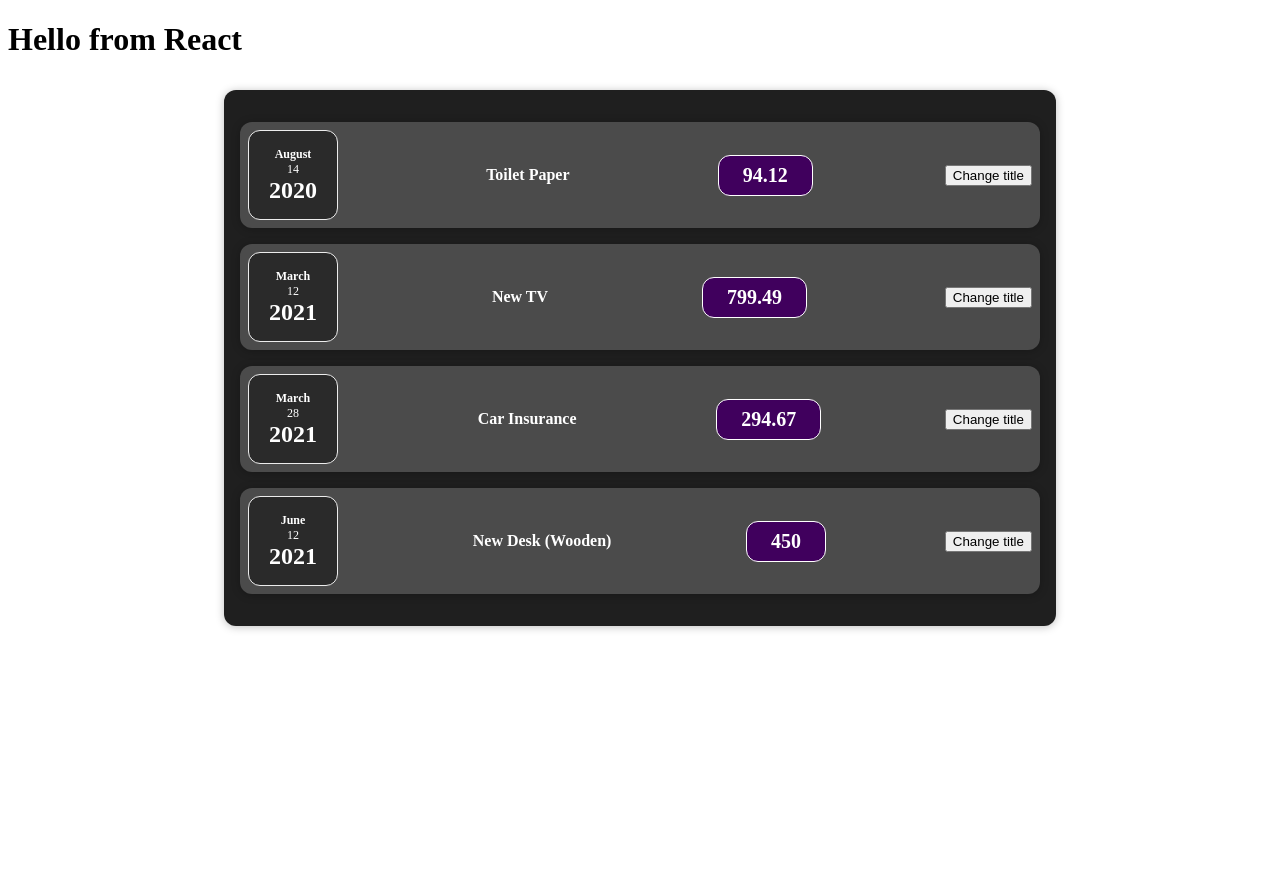
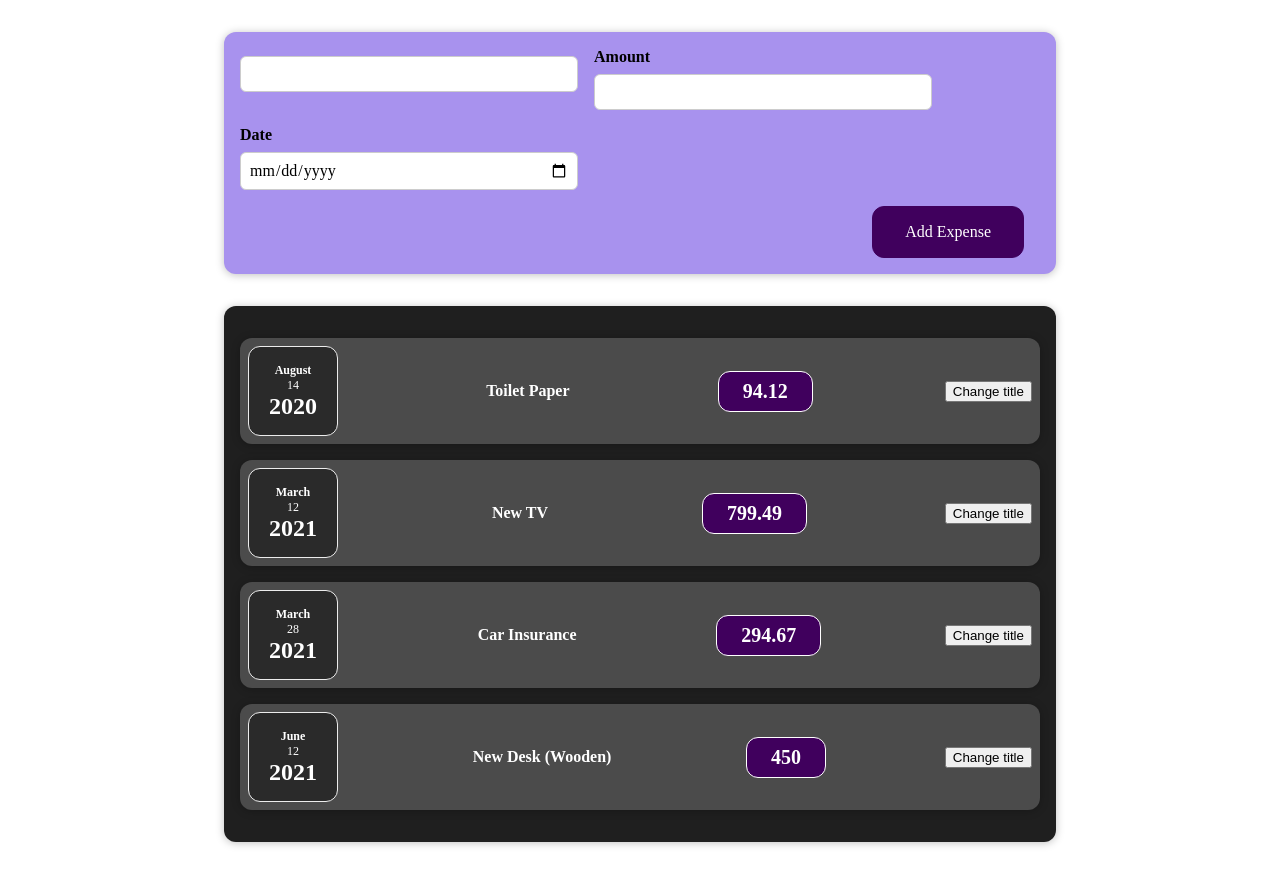
Before and after one commit to stdj91/test-app, a React (Create React App) app: page / in a window 1280 px wide. Before the commit the page ends 800 px from the top, so only its background shows below. Built offline with nearby package versions, Linux system fonts and the light colour scheme.

Commit message:
Added form

```diff
--- a/src/App.js
+++ b/src/App.js
@@ -1,4 +1,6 @@
 import Expenses from "./components/Expenses/Expenses";
+import NewExpense from "./components/NewExpense/NewExpense";
+
 
 const App = () => {
 
@@ -26,7 +28,7 @@
 
   return (
     <div className="App">
-      <h1>Hello from React</h1>
+      <NewExpense />
       <Expenses items={expenses} />
     </div>
   );
--- /dev/null
+++ b/src/components/NewExpense/ExpenseForm.css
@@ -0,0 +1,26 @@
+.new-expense__controls {
+  display: flex;
+  flex-wrap: wrap;
+  gap: 1rem;
+  margin-bottom: 1rem;
+  text-align: left;
+}
+
+.new-expense__control label {
+  font-weight: bold;
+  margin-bottom: 0.5rem;
+  display: block;
+}
+
+.new-expense__control input {
+  font: inherit;
+  padding: 0.5rem;
+  border-radius: 6px;
+  border: 1px solid #ccc;
+  width: 20rem;
+  max-width: 100%;
+}
+
+.new-expense__actions {
+  text-align: right;
+}
--- /dev/null
+++ b/src/components/NewExpense/ExpenseForm.js
@@ -0,0 +1,35 @@
+import React, { useState } from "react";
+import "./ExpenseForm.css"
+
+const ExpenseForm = (event) => {
+    const [ enteredTitle, setEnteredTitle] = useState('')
+
+    const titleChangeHandler = (event) => {
+
+       setEnteredTitle(event.target.value)
+    }
+
+    return <form>
+        <div className="new-expense__controls">
+            <div className="new-expense__control">
+                <label>{enteredTitle}</label>
+                <input type="text" onChange={titleChangeHandler}/>
+            </div>
+            <div className="new-expense__control">
+                <label>Amount</label>
+                <input type="number" min="0.01" step="0.01" />
+            </div>
+            <div className="new-expense__control">
+                <label>Date</label>
+                <input type="date" min="2019-01-01" max="2022-12-31"/>
+            </div>
+        </div>
+        <div className="new-expense__actions">
+            <button type="submit">Add Expense</button>
+        </div>
+    </form>
+}
+
+
+
+export default ExpenseForm;
--- /dev/null
+++ b/src/components/NewExpense/NewExpense.css
@@ -0,0 +1,38 @@
+.new-expense {
+  background-color: #a892ee;
+  padding: 1rem;
+  margin: 2rem auto;
+  width: 50rem;
+  max-width: 95%;
+  border-radius: 12px;
+  text-align: center;
+  box-shadow: 0 1px 8px rgba(0, 0, 0, 0.25);
+}
+
+.new-expense button {
+  font: inherit;
+  cursor: pointer;
+  padding: 1rem 2rem;
+  border: 1px solid #40005d;
+  background-color: #40005d;
+  color: white;
+  border-radius: 12px;
+  margin-right: 1rem;
+}
+
+.new-expense button:hover,
+.new-expense button:active {
+  background-color: #510674;
+  border-color: #510674;
+}
+
+.new-expense button.alternative {
+  color: #220131;
+  border-color: transparent;
+  background-color: transparent;
+}
+
+.new-expense button.alternative:hover,
+.new-expense button.alternative:active {
+  background-color: #ddb3f8;
+}
--- /dev/null
+++ b/src/components/NewExpense/NewExpense.js
@@ -0,0 +1,15 @@
+import React from "react";
+import ExpenseForm from "./ExpenseForm";
+
+import "./NewExpense.css"
+
+const NewExpense = () => {
+    return (
+        <div className="new-expense">
+            <ExpenseForm />
+        </div>
+
+    )
+}
+
+export default NewExpense;
```
